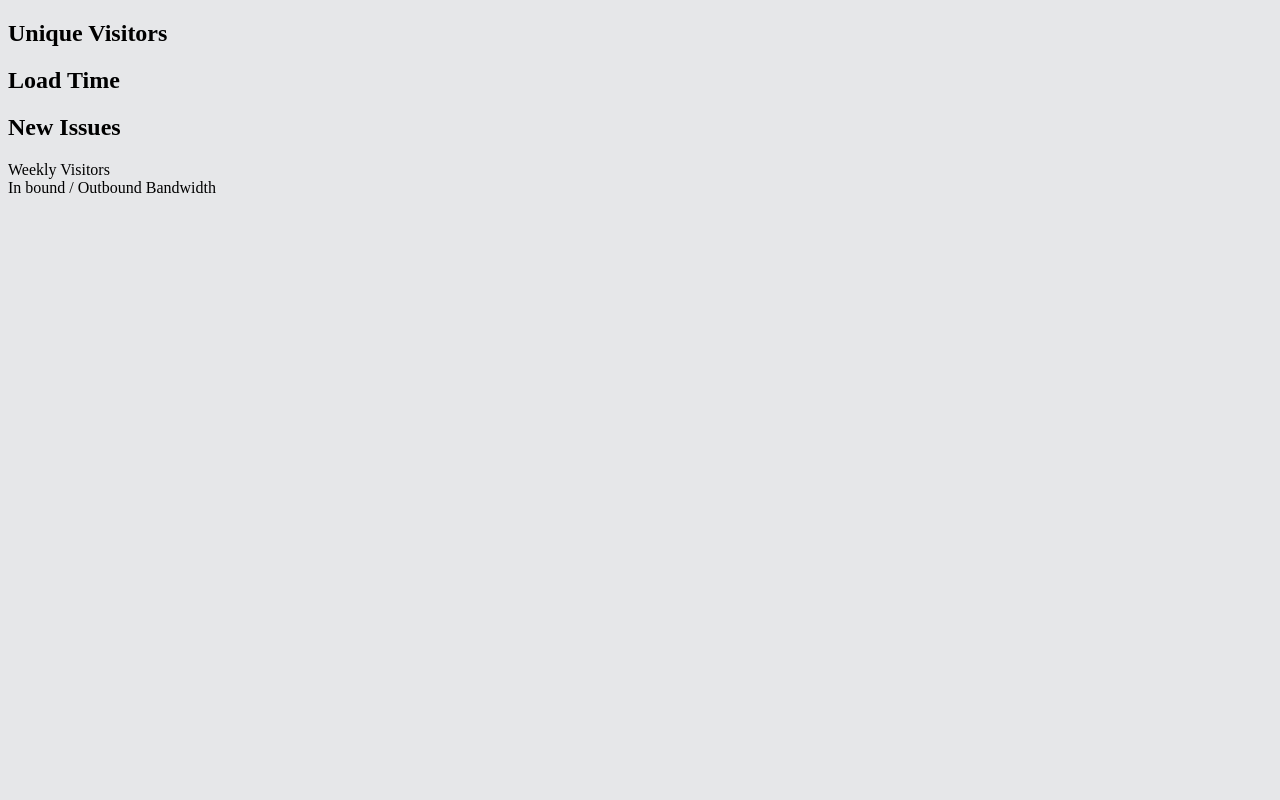
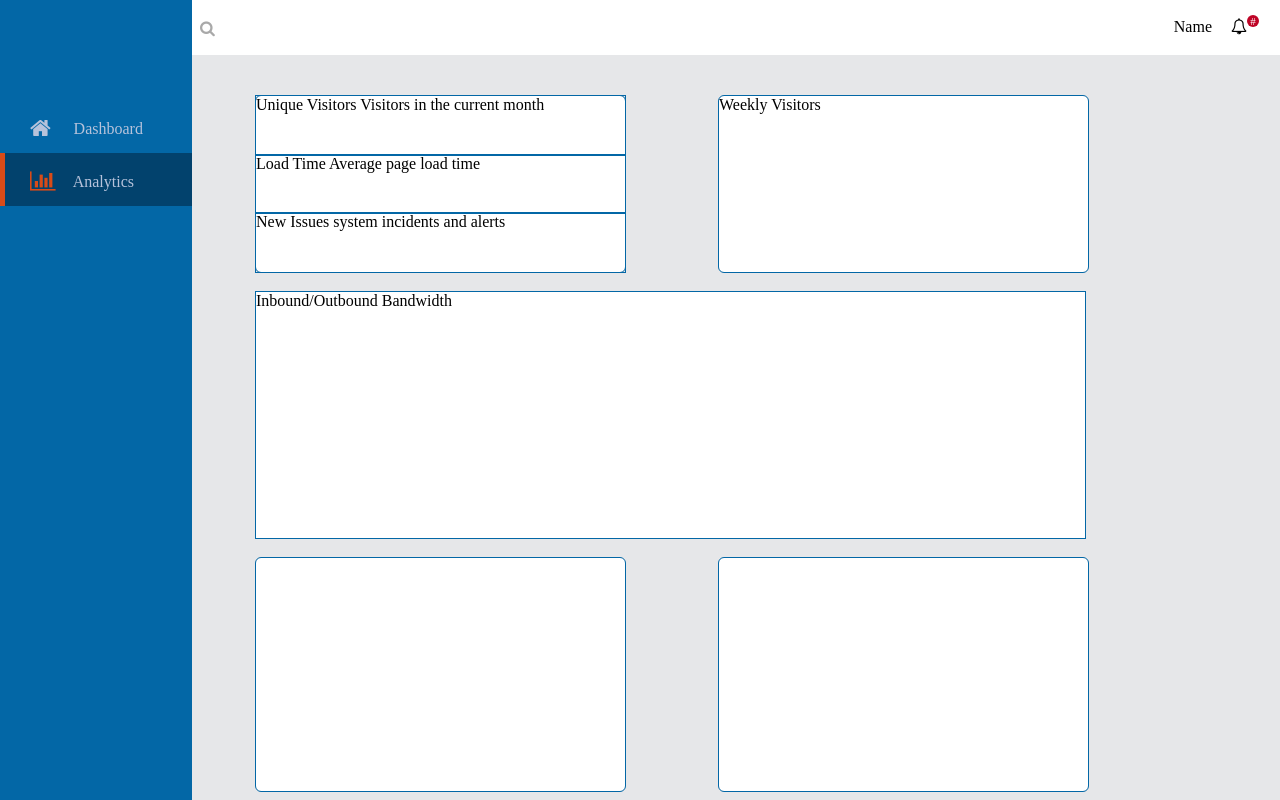
Before and after one commit to AnthonyMountry/Bart_Dashboard, a website: page public/html/Analytics.html in a window 1280 px wide. Drawn offline with nearby package versions, Linux system fonts and the light colour scheme; files that its build step writes are made by us from their sources.

Commit message:
commiting everything from the last coding session

```diff
--- a/package.json
+++ b/package.json
@@ -11,7 +11,7 @@
     "test": "pytest",
     "api": "python -m flask run --with-threads",
     "build": "node-sass public/sass -o public/css",
-    "watch": "node-sass -w public/sass -o public/css"
+    "watch": "node-sass --include-path public/sass -w public/sass -o public/css"
   },
   "repository": {
     "type": "git",
--- a/public/html/Analytics.html
+++ b/public/html/Analytics.html
@@ -4,40 +4,79 @@
         <meta charset="UTF-8">
         <meta name="viewport" content="width=device-width, initial-scale=1.0">
         <title>Analytics</title>
-        <link rel = "stylesheet" href = "styles.css">
-        <link rel = "stylesheet" href = "dashboard_content.css">
+        <link rel="icon" href="/img/favicon.ico" type="image/x-icon">
+        <link rel = "stylesheet" href = "/css/styles.css">
+        <link rel = "stylesheet" href = "/css/analyticsContent.css">
         <link rel="stylesheet" href="https://stackpath.bootstrapcdn.com/font-awesome/4.7.0/css/font-awesome.min.css" integrity="sha384-wvfXpqpZZVQGK6TAh5PVlGOfQNHSoD2xbE+QkPxCAFlNEevoEH3Sl0sibVcOQVnN" crossorigin="anonymous">
     </head>
 
     <body>
+        <section class = "sideMenu">
+            <nav>
+                <a href ="/" ><i class="fa fa-home" aria-hidden = "true"></i> Dashboard </a>
+             <!--   <a href ="#"><i class="fa fa-sticky-note-o" aria-hidden = "true"></i> Reports </a>  -->
+                <a href ="/analytics" class = "active"><i class="fa fa-bar-chart" aria-hidden = "true"></i> Analytics</a>
 
-        <section class = "analyticVisitors">
-            <div class = "visitorSect1">
-                <div class =  "uniqueVisitor">
-                    <h1>Unique Visitors</h1>
-                </div>
-                <div class = "Load Time">
-                    <h1>Load Time</h1>
-                </div>
-                <div class = "newIssues">
-                    <h1>New Issues</h1>
-                </div>
+            </nav>
+        </section>
+
+        <header>
+            <div class = "search">
+                <i class="fa fa-search" aria-hidden = "true"></i>
+                <input type = "text" name = "" value = "">
             </div>
-                <div class = "analyricsChart1">
-                    <span>Weekly Visitors</span>
+
+            <div class = "accountInfo">
+                <a href = "#" class = "userName">Name</a>
+                <a href = "#" class = notifications><i class="fa fa-bell-o" aria-hidden = "true"></i>
+                    <span class = "notificationNum">#</span>
+                </a>
+            </div>
+        </header>
+        <section id = "analyticsContent">
+            <div class = "topSect">
+                <div class = "values">
+                    <div class = "uniqueVisitors">
+                        <span>Unique Visitors</span>
+                        <span>Visitors in the current month</span>
+                    </div>
+                    <div class = "loadTime">
+                        <span>Load Time</span>
+                        <span>Average page load time</span>
+                    </div>
+                    <div class = "newIssues">
+                        <span>New Issues</span>
+                        <span>system incidents and alerts</span>
+                    </div>
 
                 </div>
 
-        </section>
-            <span>In bound / Outbound Bandwidth</span>
+                <div class = "analyticsGraphic1">
+                    <div>Weekly Visitors</div>
+                    <!-- Data bar graph-->
+                </div>
+            </div>
 
-        <section>
+            <div class = "middleSect">
+                <div class = "middleGraph">
+                    <span>Inbound/Outbound Bandwidth</span>
+                    <!-- Data graph-->
+                </div>
 
+            </div>
+
+            <div class = "bottomSect">
+                <div class = "systemLog">
+
+                </div>
+
+                <div class = "newTickets">
+
+
+                </div>
+            </div>
         </section>
 
-        <section>
-
-        </section>
 
     </body>
 </html>
--- a/public/js/asset.js
+++ b/public/js/asset.js
@@ -68,8 +68,9 @@ class AssetTable {
 
   render() {
     this.visable = true;
-    this.fetchTable();
+    this.fetchTable(10);
   }
+
   toggle() {
     if (this.visable) {
       this.table.innerHTML = "";
@@ -79,7 +80,10 @@ class AssetTable {
     this.visable = !this.visable;
   }
 
-  fetchTable() {
+  fetchTable(lim) {
+    if (lim === undefined) {
+      lim = 10;
+    }
     // if there are assets in the cache then use them
     this.table.innerHTML += `<tr>
       <th>Asset</th>
@@ -90,7 +94,7 @@ class AssetTable {
       this.showAssets(this.assets);
       return;
     }
-    listAssets({ limit: 10, offset: 0 })
+    listAssets({ limit: lim, offset: 0 })
       .then((assets) => {
         this.assets = assets; // cache the result
         this.showAssets(assets);
--- a/public/js/graph.js
+++ b/public/js/graph.js
@@ -30,13 +30,13 @@ function testGraph(ctx) {
     options: {
       title: {
         display: true,
-        text: "Yeeeet",
+        text: "Example",
       },
     },
     data: {
       datasets: [
         {
-          label: "red bois",
+          label: "test",
           borderColor: "rgb(225, 99, 132)",
           backgroundColor: Chart.helpers
             .color("rgb(225, 99, 132)")
@@ -45,7 +45,7 @@ function testGraph(ctx) {
           data: testDataPoints(),
         },
         {
-          label: "blue bois",
+          label: "test",
           borderColor: "rgb(54, 162, 235)",
           backgroundColor: Chart.helpers
             .color("rgb(54, 162, 235)")
--- /dev/null
+++ b/public/sass/analyticsContent.scss
@@ -0,0 +1,109 @@
+@import "variables";
+
+
+#analyticsContent{
+    padding-left: 5%;
+    padding-right: 8%;
+    width:85%;
+    height:88%;
+    right:0;
+    bottom:0;
+    position: absolute;
+
+    .topSect{
+           height:25%;
+        width:100%;
+
+        .values{
+            display: table-cell;
+            vertical-align: top;
+            background:white;
+            border-radius: 5px;
+            width: 40%;
+            height:100%;
+            text-align: left;
+            display: inline-block;
+            outline:0.1px solid $blueDark;
+            margin-right: 9.8%;
+
+
+            .uniqueVisitors{
+                height: 33.3%;
+                outline:0.1px solid $blueDark;
+            }
+            .loadTime{
+                height: 33.3%;
+                outline:0.1px solid $blueDark;
+            }
+            .newIssues{
+                height: 33.3%;
+                outline:0.1px solid $blueDark;
+            }
+
+        }
+
+        .analyticsGraphic1{
+
+            display: table-cell;
+            vertical-align: top;
+            background:white;
+            border-radius: 5px;
+            width: 40%;
+            height:100%;
+            text-align: left;
+            display: inline-block;
+            outline:0.1px solid $blueDark;
+
+
+
+
+        }
+    }
+
+    .middleSect{
+        height:35%;
+        width:100%;
+        margin-right:60px;
+        margin-top: 20px;
+        .middleGraph{
+            height:100%;
+            width:90%;
+            background: white;
+            outline:0.1px solid $blueDark;
+
+        }
+    }
+
+    .bottomSect{
+        height:33%;
+        width:100%;
+        bottom:0px;
+        margin-top: 20px;
+        .systemLog{
+            display: table-cell;
+            vertical-align: top;
+            background:white;
+            border-radius: 5px;
+            width: 40%;
+            height:100%;
+            text-align: left;
+            display: inline-block;
+            outline:0.1px solid $blueDark;
+            margin-right: 9.8%;
+
+        }
+
+        .newTickets{
+            display: table-cell;
+            vertical-align: top;
+            background:white;
+            border-radius: 5px;
+            width: 40%;
+            height:100%;
+            text-align: left;
+            display: inline-block;
+            outline:0.1px solid $blueDark;
+            bottom:0;
+        }
+    }
+}
--- a/public/sass/dashboard_content.scss
+++ b/public/sass/dashboard_content.scss
@@ -1,9 +1,10 @@
-@import "variables";
+@import "Variables";
 
 
 #dashContent{
     margin-left: 175px;
     padding: 40px;
+
 
 
     .heading{
@@ -76,9 +77,8 @@
     }
 
     .updatelist{
-        margin-top: 35px;
-
-        .updateTable{
+        table{
+            margin-top: 35px;
             border-radius: 5px;
             background: white;
             width: 750px;
@@ -89,6 +89,7 @@
 
 
 
+
     }
 
 }
--- a/public/sass/styles.scss
+++ b/public/sass/styles.scss
@@ -4,6 +4,8 @@
 
 * {
  box-sizing: border-box;
+ list-style: none;
+ text-decoration: none;
 }
 
 body {
@@ -13,7 +15,8 @@ body {
 
 .sideMenu {
     background: $blueDark;
-    width: 175px;
+    width: 15%;
+    height: 100%;
     position: absolute;
     left:0;
     top: 0;
@@ -22,13 +25,15 @@ body {
     nav {
         padding-top: 100px;
 
+
         a {
             display: block;
             color: $greyLight;
             text-decoration: none;
             padding: 15px 30px;
-            font-weight: 300px;
+            font-weight: 80%;
             transition: all 0.3s ease-in-out;
+
 
             &:hover{
                 background: #02426d;
@@ -63,19 +68,22 @@ body {
     }
 }
 
+
+
 header{
 
     position: absolute;
-    left: 175px;
+    width:85%;
+    height: 55px;
     right: 0;
     top: 0;
-    padding: 10px;
+    padding: 8px;
     background: white;
 
     .search{
         float: left;
         padding-left: 0px;
-        width: 80;
+        width: 60%;
 
         .fa{
             color: darkgrey;
@@ -98,9 +106,11 @@ header{
     }
 
     .accountInfo{
-        display: inline-block;
         float: right;
         padding: 10px;
+        display: table-cell;
+        vertical-align: middle;
+
 
 
 
```
Also changed, not shown: public/html/Reports.html (deleted, +0 -18 lines), public/html/index.html (+2 -1 lines), public/html/login.html (+30 -0 lines), templates/base.html (added, +38 -0 lines), .vsls.json (deleted), README.md, public/css/styles.css, public/img/logo.svg (added), 1 other file.
